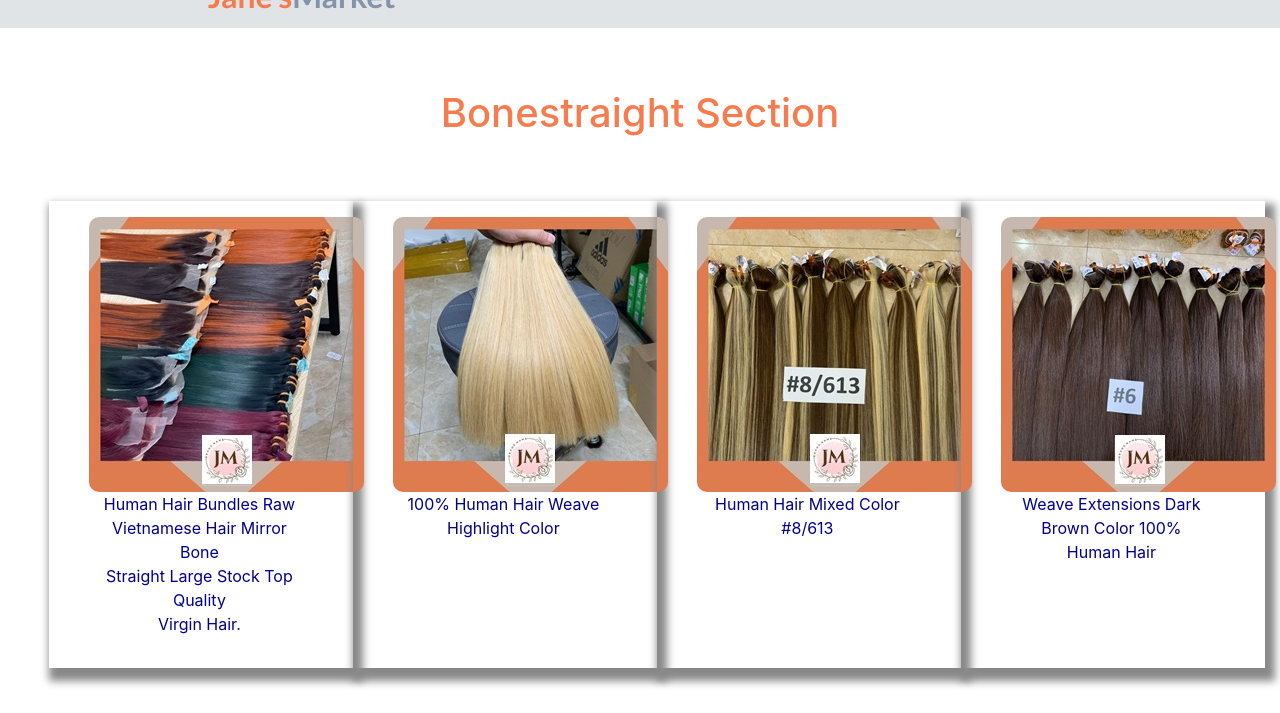
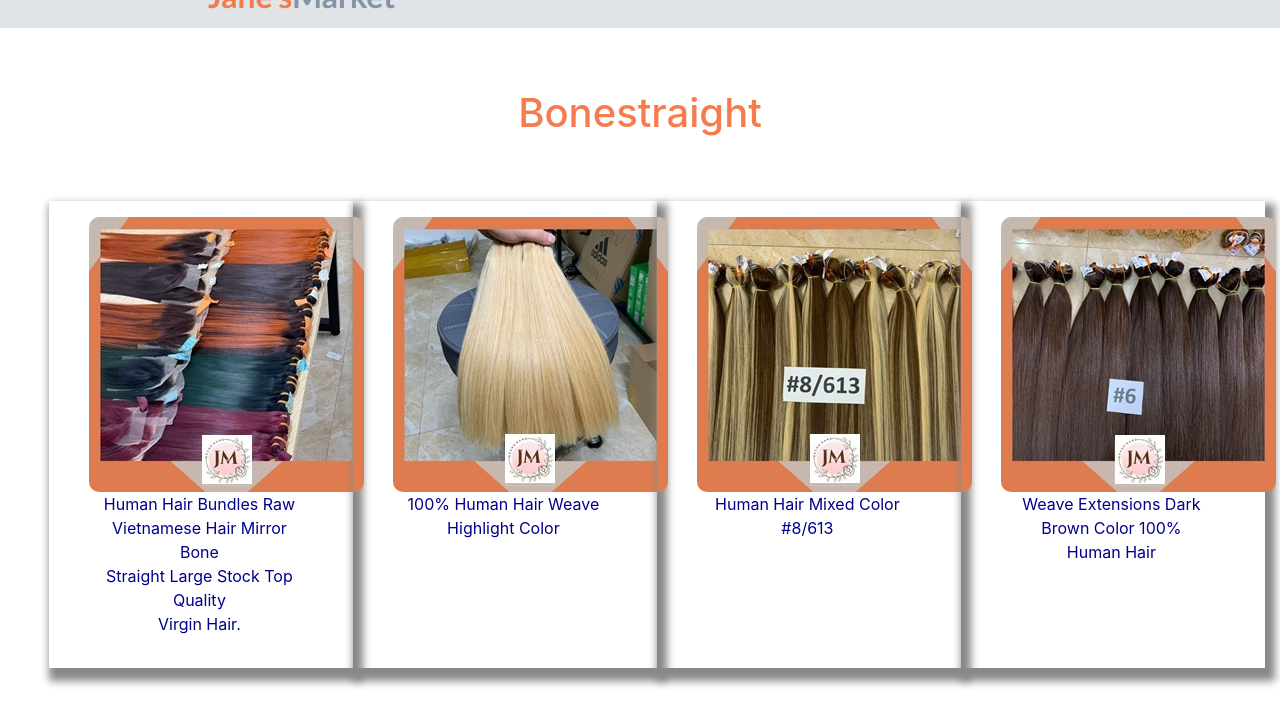
Before and after one commit to chinagit87/my-platform, a website: page bonestraight.html in a window 1280 px wide. Shown: the part 87-800 px from the top of the page. Drawn offline with nearby package versions, Linux system fonts and the light colour scheme.

Commit message:
remove section

```diff
--- a/bonestraight.html
+++ b/bonestraight.html
@@ -59,7 +59,7 @@
 
      <!-- Bonestraight section started here. -->
 
-          <h1>Bonestraight Section</h1>
+          <h1>Bonestraight</h1>
 
      <div class="row bonestraight-row">
         <div class="col-md-3">
```
